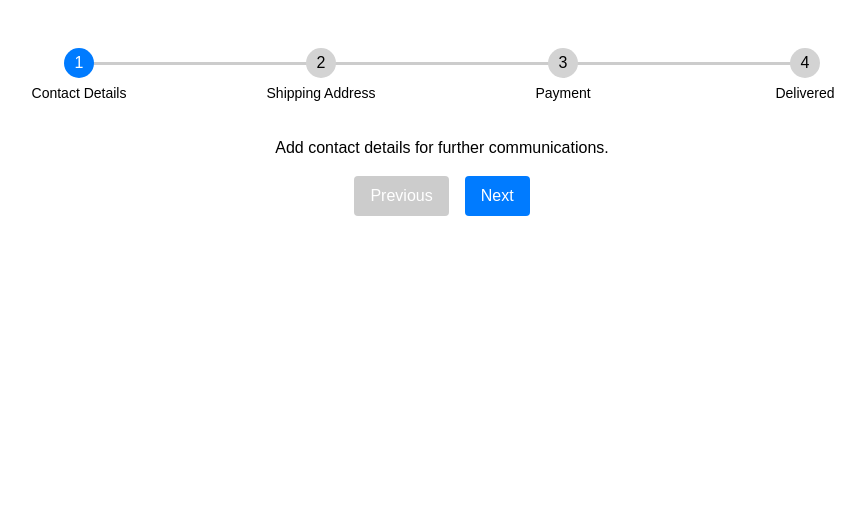
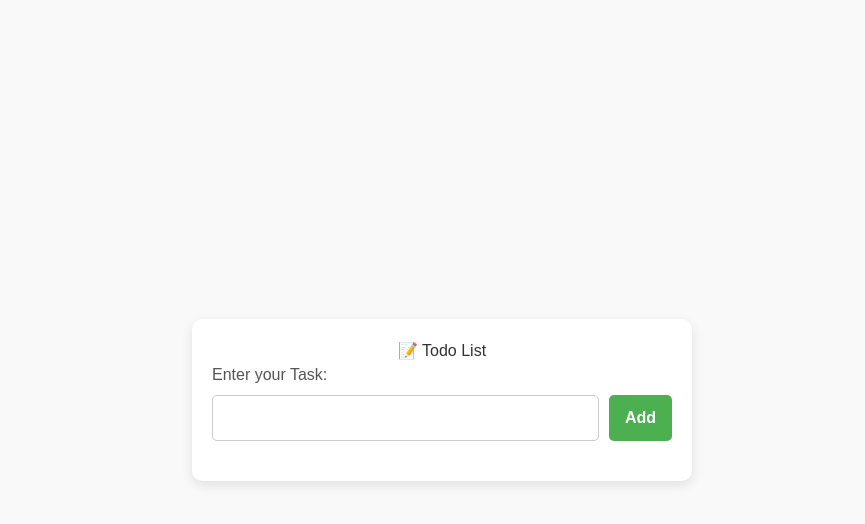
Before and after one commit to patelsweta2/Machine_coding, a React (Vite) app: page / in a window 1280 px wide. Shown: the top 524 px of the page, without its empty margins (198-1063 px from the left). Built offline with nearby package versions, Linux system fonts and the light colour scheme.

Commit message:
todo fun

```diff
--- a/src/App.tsx
+++ b/src/App.tsx
@@ -5,7 +5,8 @@
 // import StarRating from "./components/StarRating"
 // import TelephoneFormatter from "./components/TelephoneFormatter"
 // import TicTacToe from "./components/TicTacToe"
-import Stepper from "./components/Stepper"
+// import Stepper from "./components/Stepper"
+import Todo from "./components/Todo"
 
 function App() {
   return (
@@ -17,7 +18,8 @@ function App() {
       {/* <StarRating /> */}
       {/* <TelephoneFormatter /> */}
       {/* <TicTacToe /> */}
-      <Stepper />
+      {/* <Stepper /> */}
+      <Todo />
     </div>
   )
 }
--- /dev/null
+++ b/src/components/Todo.tsx
@@ -0,0 +1,157 @@
+import { useState } from 'react';
+
+type Task = {
+    id: number;
+    text: string;
+};
+
+const Todo = () => {
+    const [input, setInput] = useState('');
+    const [tasks, setTasks] = useState<Task[]>([]);
+    const [editId, setEditId] = useState<number | null>(null);
+
+    const handleAddEditTask = () => {
+        if (!input.trim()) return;
+
+        if (editId !== null) {
+            setTasks((prev) =>
+                prev.map((task) => (task.id === editId ? { ...task, text: input } : task))
+            );
+        } else {
+            const newTask: Task = {
+                id: Date.now(),
+                text: input,
+            };
+            setTasks((prev) => [...prev, newTask]);
+        }
+
+        setInput('');
+        setEditId(null);
+    };
+
+    const handleEdit = (id: number) => {
+        const taskToEdit = tasks.find((task) => task.id === id);
+        if (taskToEdit) {
+            setInput(taskToEdit.text);
+            setEditId(id);
+        }
+    };
+
+    const handleDelete = (id: number) => {
+        setTasks((prev) => prev.filter((task) => task.id !== id));
+        if (editId === id) {
+            setEditId(null);
+            setInput('');
+        }
+    };
+
+    return (
+        <div
+            style={{
+                display: 'flex',
+                justifyContent: 'center',
+                alignItems: 'center',
+                flexDirection: 'column',
+                padding: '40px',
+                fontFamily: 'Arial, sans-serif',
+                backgroundColor: '#f9f9f9',
+                minHeight: '100vh',
+            }}
+        >
+            <div
+                style={{
+                    backgroundColor: '#ffffff',
+                    padding: '20px',
+                    borderRadius: '10px',
+                    boxShadow: '0 4px 12px rgba(0, 0, 0, 0.1)',
+                    width: '100%',
+                    maxWidth: '500px',
+                }}
+            >
+                <h2 style={{ textAlign: 'center', color: '#333' }}>📝 Todo List</h2>
+                <label htmlFor="task" style={{ marginBottom: '8px', display: 'block', color: '#555' }}>
+                    Enter your Task:
+                </label>
+                <div style={{ display: 'flex', gap: '10px', marginBottom: '20px' }}>
+                    <input
+                        id="task"
+                        type="text"
+                        onChange={(e) => setInput(e.target.value)}
+                        value={input}
+                        style={{
+                            flex: 1,
+                            padding: '10px',
+                            border: '1px solid #ccc',
+                            borderRadius: '5px',
+                            outline: 'none',
+                        }}
+                    />
+                    <button
+                        onClick={handleAddEditTask}
+                        style={{
+                            backgroundColor: '#4CAF50',
+                            color: 'white',
+                            border: 'none',
+                            padding: '10px 16px',
+                            borderRadius: '5px',
+                            cursor: 'pointer',
+                            fontWeight: 'bold',
+                            transition: '0.3s ease',
+                        }}
+                    >
+                        {editId !== null ? 'Update' : 'Add'}
+                    </button>
+                </div>
+
+                <div>
+                    {tasks.map((item) => (
+                        <div
+                            key={item.id}
+                            style={{
+                                display: 'flex',
+                                alignItems: 'center',
+                                justifyContent: 'space-between',
+                                background: '#f1f1f1',
+                                padding: '12px',
+                                margin: '10px 0',
+                                borderRadius: '8px',
+                                transition: '0.3s ease',
+                            }}
+                        >
+                            <span style={{ flex: 1, fontSize: '16px', color: '#333' }}>{item.text}</span>
+                            <button
+                                style={{
+                                    backgroundColor: '#2196F3',
+                                    color: 'white',
+                                    border: 'none',
+                                    padding: '6px 12px',
+                                    marginRight: '8px',
+                                    borderRadius: '4px',
+                                    cursor: 'pointer',
+                                }}
+                                onClick={() => handleEdit(item.id)}
+                            >
+                                ✏️ Edit
+                            </button>
+                            <button
+                                style={{
+                                    backgroundColor: '#f44336',
+                                    color: 'white',
+                                    border: 'none',
+                                    padding: '6px 12px',
+                                    borderRadius: '4px',
+                                    cursor: 'pointer',
+                                }}
+                                onClick={() => handleDelete(item.id)}
+                            >
+                                🗑️ Delete
+                            </button>
+                        </div>
+                    ))}
+                </div>
+            </div>
+        </div>
+    );
+};
+
+export default Todo;
```
